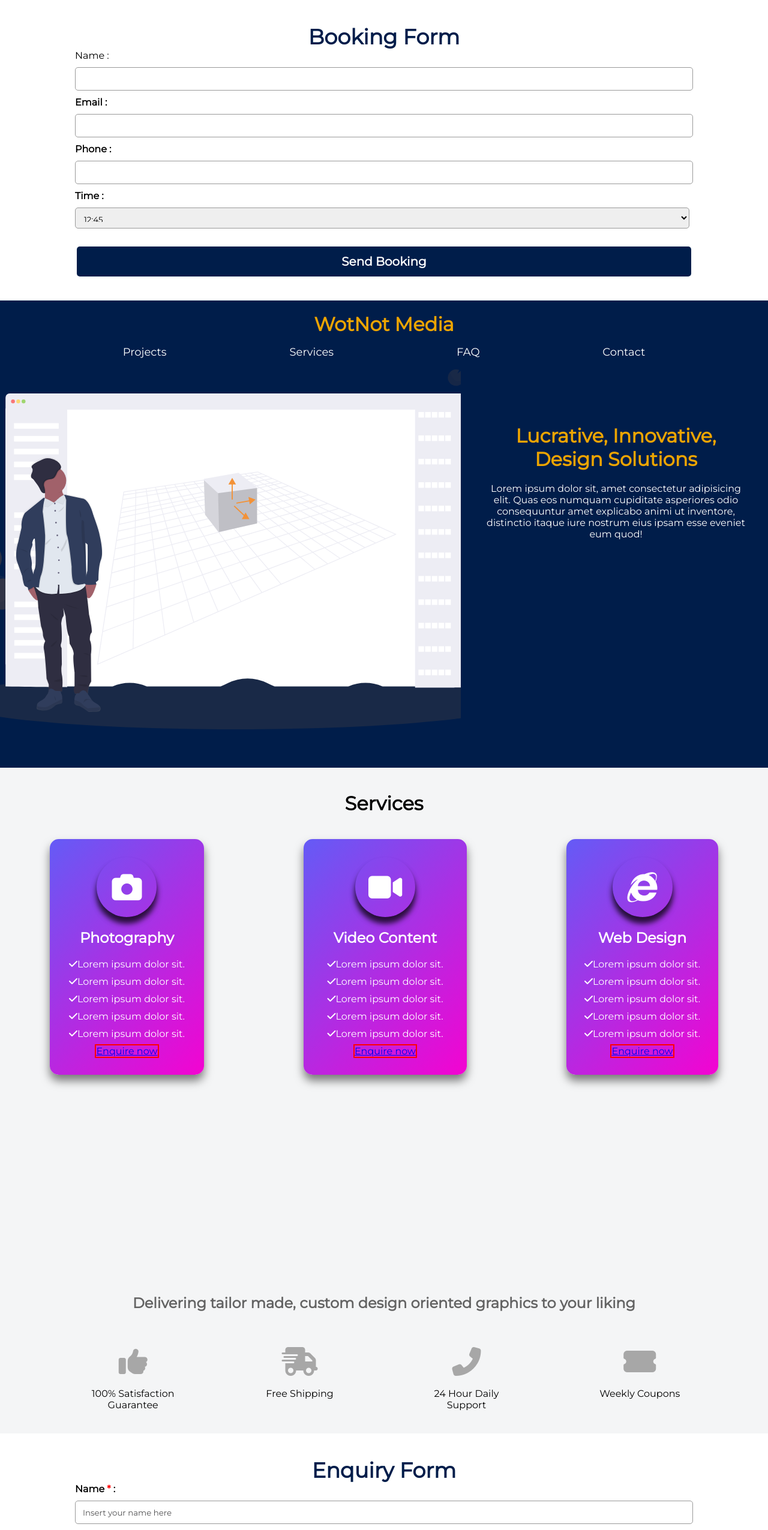
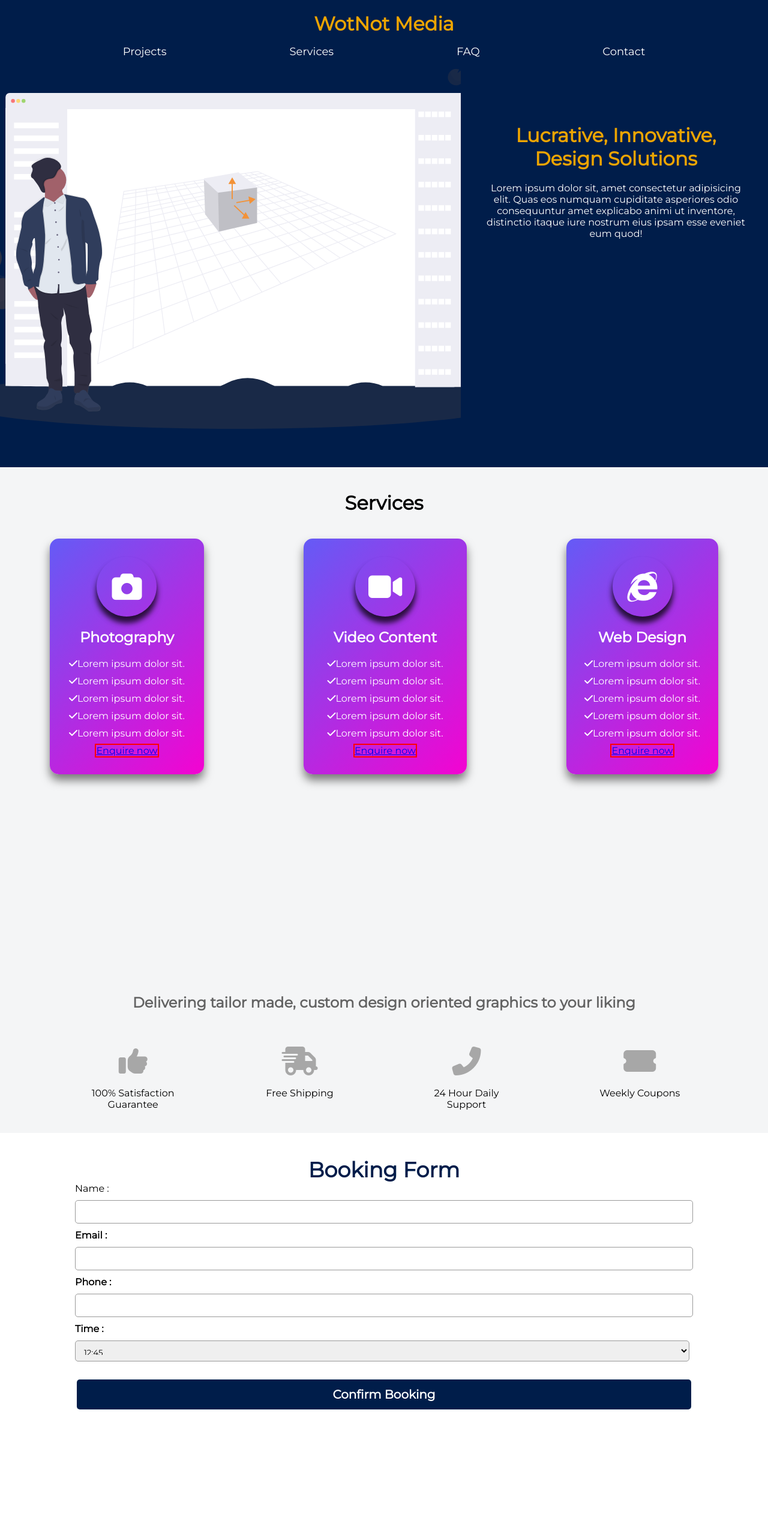
Before and after one commit to WClifford1/wotnot-media, a React (Create React App) app in the folder client/: page / in a window 1280 px wide. Shown: the top 2551 px of the page at 60% size. After the commit the page ends 2390 px from the top, so only its background shows below. Built offline with nearby package versions, Linux system fonts and the light colour scheme.

Commit message:
Testing modules

```diff
--- a/client/src/App.js
+++ b/client/src/App.js
@@ -15,14 +15,13 @@ function App() {
   return (
     <React.Fragment>
 
-      <BookingForm />
 
       <Home />
       <HeroImage />
       <Service1 />
+      <Guarantee />
+      <BookingForm />
 
-      <Guarantee />
-      <EnquiryForm />
       {/* <Card1 /> */}
       {/* <Services /> */}
 
--- a/client/src/components/BookingForm.jsx
+++ b/client/src/components/BookingForm.jsx
@@ -123,7 +123,7 @@ export default class BookingForm extends Component {
 
                         <div className="book-btn">
                             <input type="submit"
-                                value="Send Booking"
+                                value="Confirm Booking"
                                 className="book-sub" />
                         </div>
                     </form>
--- a/package.json
+++ b/package.json
@@ -29,5 +29,10 @@
     "node-sass": "^4.12.0",
     "react": "^16.8.6",
     "react-dom": "^16.8.6"
+  },
+  "devDependencies": {
+    "enzyme": "^3.10.0",
+    "enzyme-adapter-react-16": "^1.14.0",
+    "jest": "^24.8.0"
   }
 }
```
Also changed, not shown: client/package.json (+4 -3 lines), 2 other files (tests, documents, lock files or other folders).
